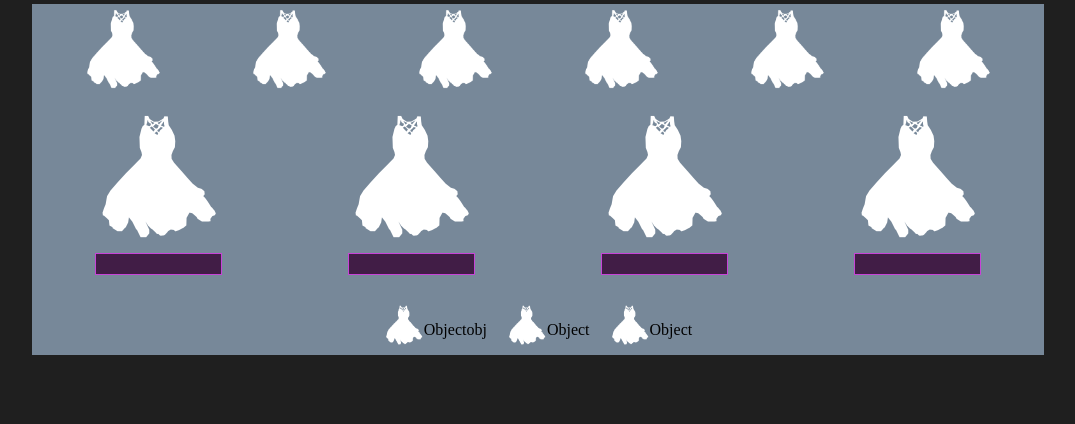
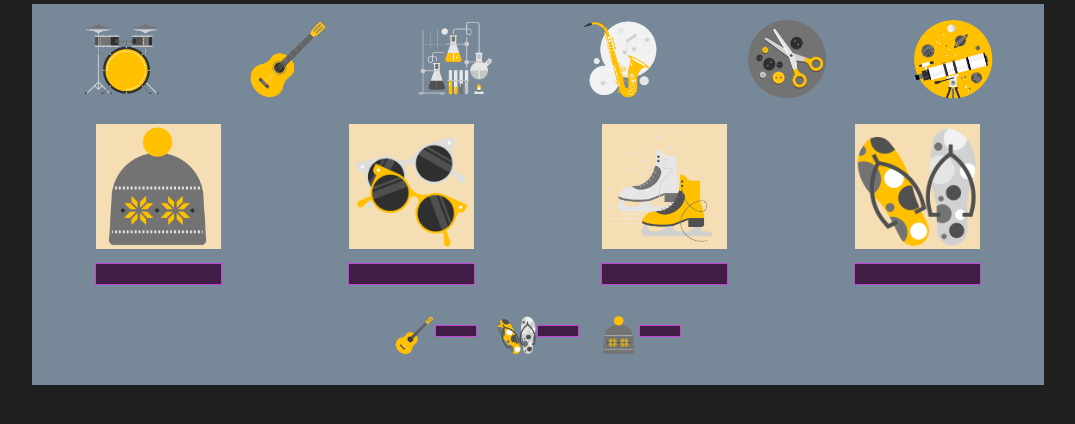
Before and after one commit to maciejDalke/newSite, a plain HTML site: page index.html in a window 1280 px wide. Shown: the part 146-570 px from the top of the page, without its empty margins (102-1177 px from the left). Drawn offline with Linux system fonts and the light colour scheme.

Commit message:
Final stage
clean code and add details in README.md

 sds

 sd

Add gaps before and after main div

```diff
--- a/CSS/style.css
+++ b/CSS/style.css
@@ -19,6 +19,13 @@ header {
 .imgTop {
     margin: 15px;
 }
+
+.imgBig {
+    width: 125px;
+    height: 125px;
+    background-color: wheat;
+}
+
 .imgMid {
     height: 80px;
     width: 80px;
@@ -47,24 +54,18 @@ header {
     margin: auto;
     padding: 5px;
     width: 90%;
-
-    /* background-color: aqua; */
+    margin-top: 10px;
 }
 
 .fourDoubleElement {
     display: grid;
     grid-template-columns: repeat(4, 1fr);
     width: 100%;
-
-
-    /* background-color: blue; */
 }
 
 .fourDoubleItem {
     padding: 20px;
     text-align: center;
-
-
 }
 
 .buttonMain {
@@ -77,9 +78,14 @@ header {
     margin-top: 10px;
 }
 
+.buttonSmall {
+    width: 40px;
+    height: 10px;
+}
+
 .threeDoubleElement {
     display: flex;
-
+    height: 80px;
 }
 
 .threeDoubleItem {
@@ -87,5 +93,4 @@ header {
     margin-top: 10px;
     margin-left: 10px;
     margin-right: 10px;
-
 }
--- a/index.html
+++ b/index.html
@@ -20,46 +20,45 @@
 
     <div class="mainDiv">
         <div class="sixElement">
-            <img src="img/dress.png" alt="dress" class="imgMid">
-            <img src="img/dress.png" alt="dress" class="imgMid">
-            <img src="img/dress.png" alt="dress" class="imgMid">
-            <img src="img/dress.png" alt="dress" class="imgMid">
-            <img src="img/dress.png" alt="dress" class="imgMid">
-            <img src="img/dress.png" alt="dress" class="imgMid">
+            <img src="img/drum.png" alt="drum" class="imgMid">
+            <img src="img/guitar.png" alt="guitar" class="imgMid">
+            <img src="img/laboratory.png" alt="laboratory" class="imgMid">
+            <img src="img/saxophone.png" alt="saxophone" class="imgMid">
+            <img src="img/scisors.png" alt="scisors" class="imgMid">
+            <img src="img/telescope.png" alt="telescope" class="imgMid">
         </div>
 
         <div class="fourDoubleElement">
             <div class="fourDoubleItem" style="border: 1 solid red;">
-                <img src="img/dress.png" alt="dress">
+                <img src="img/hat.png" alt="hat" class="imgBig">
                 <div class="buttonMain"> </div>
             </div>
             <div class="fourDoubleItem">
-                <img src="img/dress.png" alt="dress">
+                <img src="img/glasses.png" alt="glasses" class="imgBig">
                 <div class="buttonMain"> </div>
             </div>
             <div class="fourDoubleItem">
-                <img src="img/dress.png" alt="dress">
+                <img src="img/scates.png" alt="scates" class="imgBig">
                 <div class="buttonMain"> </div>
             </div>
             <div class="fourDoubleItem">
-                <img src="img/dress.png" alt="dress">
+                <img src="img/thongs.png" alt="thongs" class="imgBig">
                 <div class="buttonMain"> </div>
             </div>
         </div>
 
         <div class="threeDoubleElement">
             <div class="threeDoubleItem">
-                <img src="img/dress.png" alt="dress" class="imgSml">
-                <p>Object</p>
-                <p>obj</p>
+                <img src="img/guitar.png" alt="guitar" class="imgSml">
+                <div class="buttonMain buttonSmall"></div>
             </div>
             <div class="threeDoubleItem">
-                <img src="img/dress.png" alt="dress" class="imgSml">
-                <p>Object</p>
+                <img src="img/thongs.png" alt="thongs" class="imgSml">
+                <div class="buttonMain buttonSmall"></div>
             </div>
             <div class="threeDoubleItem">
-                <img src="img/dress.png" alt="dress" class="imgSml">
-                <p>Object</p>
+                <img src="img/hat.png" alt="hat" class="imgSml">
+                <div class="buttonMain buttonSmall"></div>
             </div>
         </div>
 
```
Also changed, not shown: img/drum.png (added), img/glasses.png (added), img/guitar.png (added), img/hat.png (added), img/laboratory.png (added), img/saxophone.png (added), img/scates.png (added), img/scisors.png (added), img/telescope.png (added), img/thongs.png (added), 2 other files.
